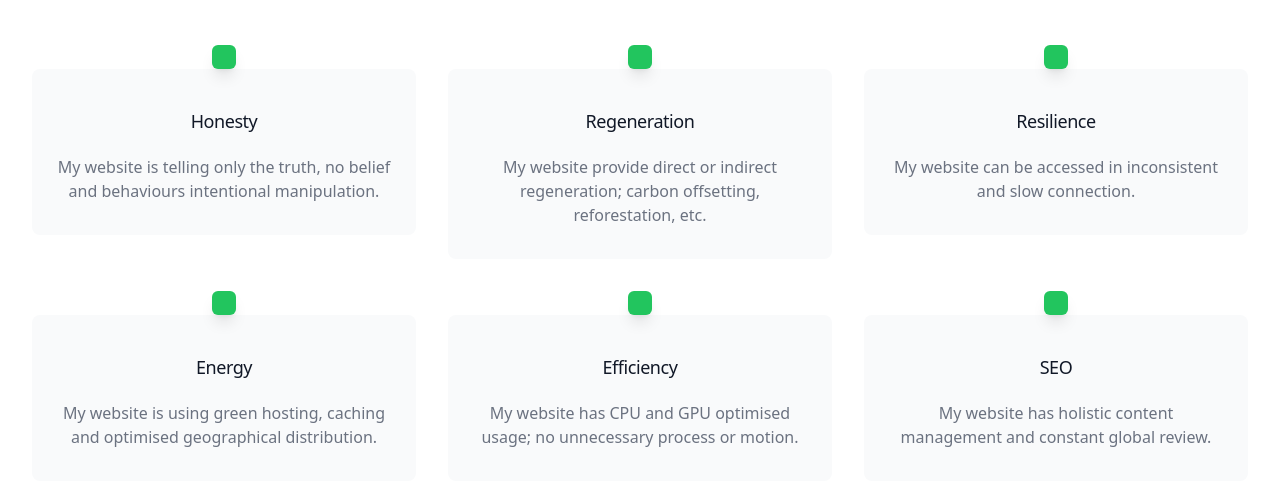
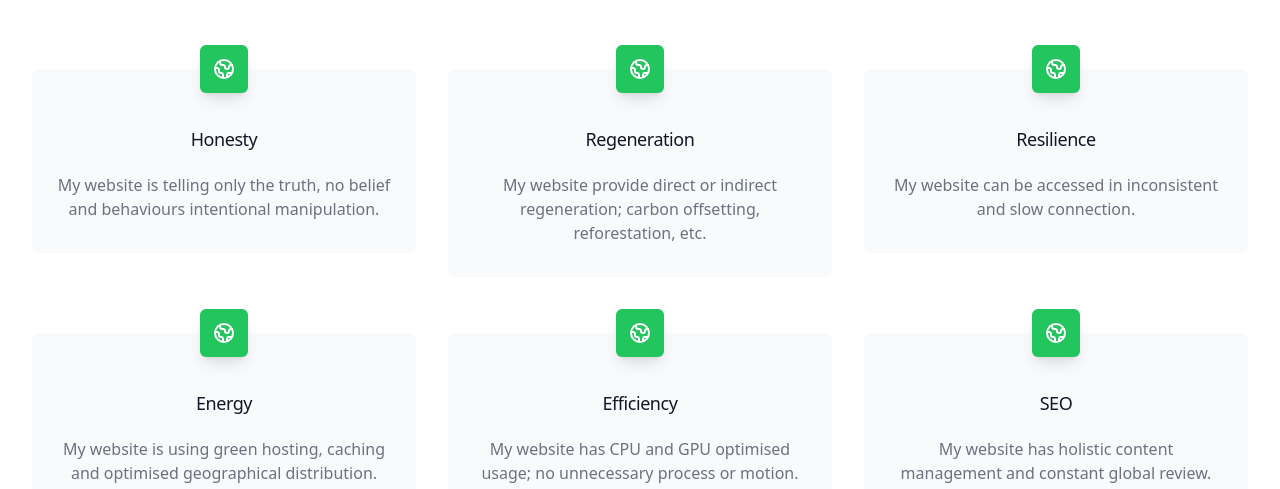
Before and after one commit to Yago/sustainable-playground, an Astro site: page /homepage in a window 1280 px wide. Shown: the part 311-800 px from the top of the page. Built offline with nearby package versions, Linux system fonts and the light colour scheme; Astro itself is replaced by a stand-in of ours; a web font is replaced by a local one.

Commit message:
💚 fix build

```diff
--- a/package.json
+++ b/package.json
@@ -51,7 +51,6 @@
     "typescript": "^4.6.2"
   },
   "dependencies": {
-    "@heroicons/react": "^1.0.6",
     "lightgallery": "^2.4.0",
     "react": "^17.0.2",
     "solid-js": "^1.3.12",
--- a/src/pages/homepage.astro
+++ b/src/pages/homepage.astro
@@ -1,13 +1,11 @@
 ---
-import { GlobeIcon } from '@heroicons/react/outline';
-
 import BaseLayout from '../layouts/BaseLayout.astro';
 import Picture from '../components/Picture.tsx';
 import images from '../config/images.json';
 import items from '../config/checklist.json';
 import posts from '../config/posts.json';
 
-const title = 'Blog playground';
+const title = 'Homepage playground';
 const r = () => Math.floor(Math.random() * (2 - 0 + 1));
 ---
 
@@ -87,7 +85,20 @@ const r = () => Math.floor(Math.random() * (2 - 0 + 1));
                 <div class="-mt-6">
                   <div>
                     <span class="inline-flex items-center justify-center rounded-md bg-green-500 p-3 shadow-lg">
-                      <GlobeIcon className="h-6 w-6 text-white" />
+                      <svg
+                        xmlns="http://www.w3.org/2000/svg"
+                        class="h-6 w-6 text-white"
+                        fill="none"
+                        viewBox="0 0 24 24"
+                        stroke="currentColor"
+                        stroke-width="2"
+                      >
+                        <path
+                          stroke-linecap="round"
+                          stroke-linejoin="round"
+                          d="M3.055 11H5a2 2 0 012 2v1a2 2 0 002 2 2 2 0 012 2v2.945M8 3.935V5.5A2.5 2.5 0 0010.5 8h.5a2 2 0 012 2 2 2 0 104 0 2 2 0 012-2h1.064M15 20.488V18a2 2 0 012-2h3.064M21 12a9 9 0 11-18 0 9 9 0 0118 0z"
+                        />
+                      </svg>
                     </span>
                   </div>
                   <h3 class="mt-8 text-lg font-medium tracking-tight text-gray-900">
```
Also changed, not shown: src/components/Gallery.tsx (+4 -3 lines), 1 other file.
